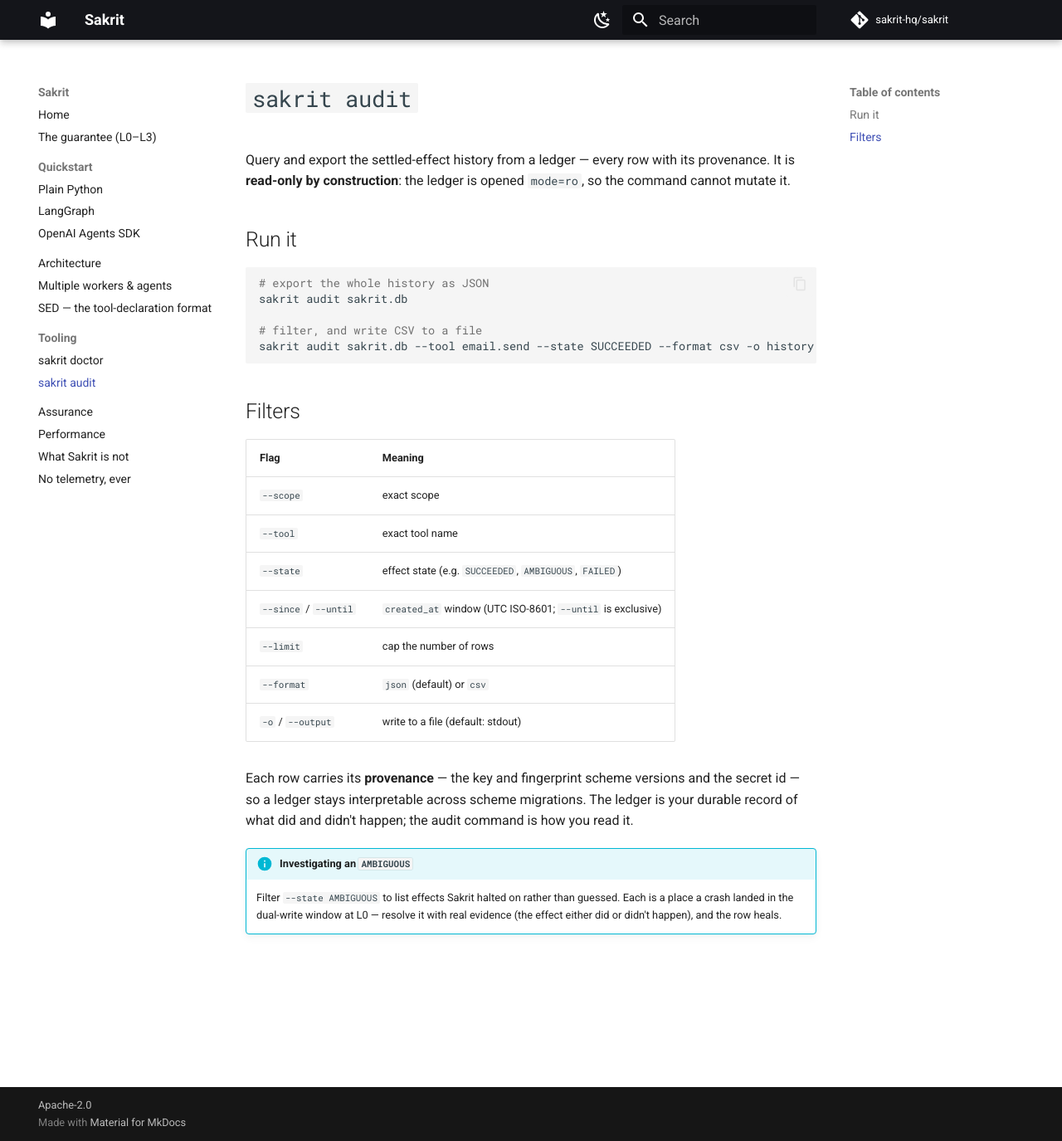
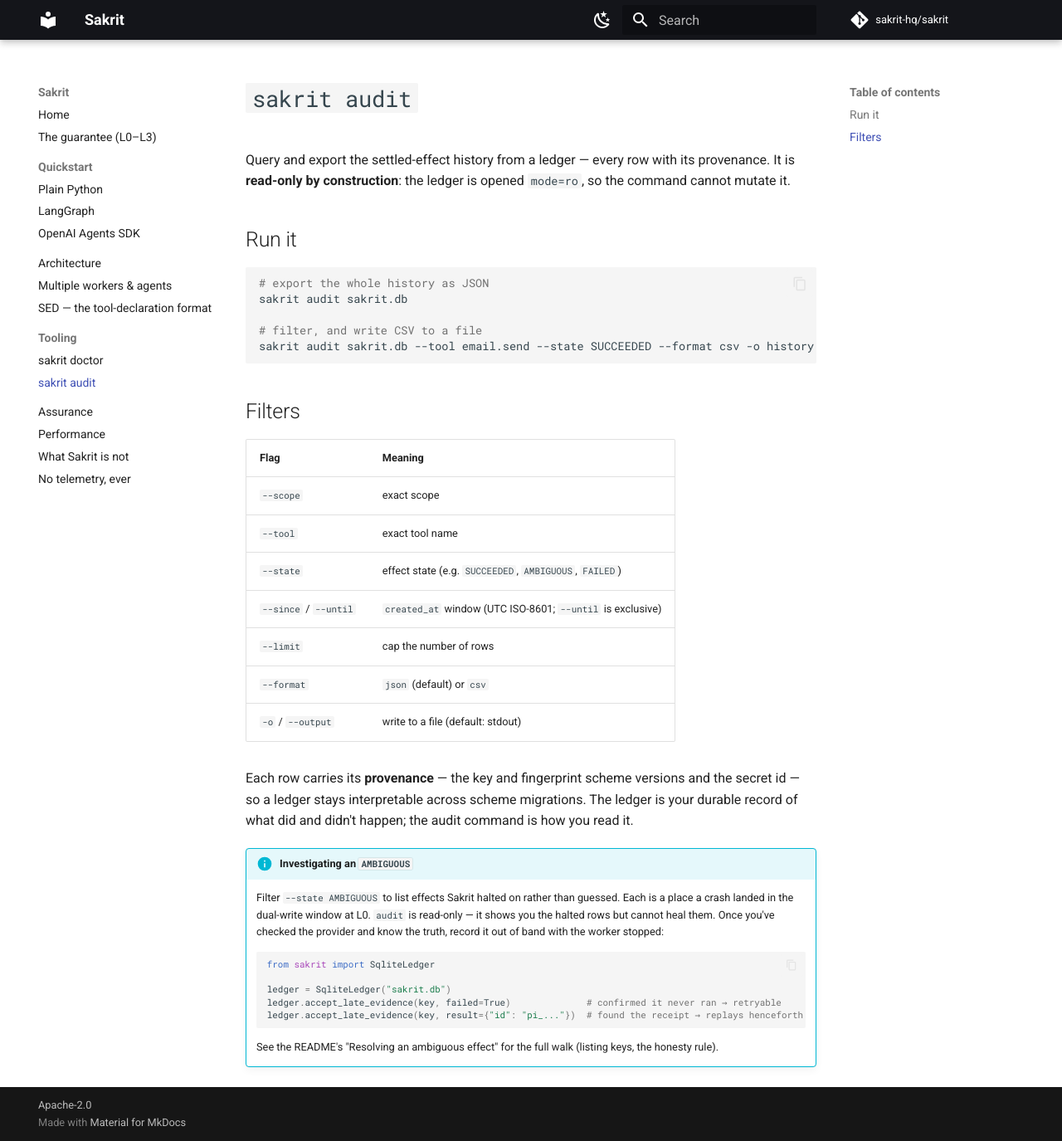
Before and after one commit to sakrit-hq/sakrit, an MkDocs documentation site: the page built from docs-site/audit.md, in a window 1280 px wide and 1375 px high. Shown: the whole window at 83% size. Built offline with MkDocs 1.6.1 and Material for MkDocs 9.7.7, drawn with Linux system fonts in a browser that asks for light colours; comment, search, counter and statistics services are not loaded.

Commit message:
docs(g11): show how to resolve an AMBIGUOUS effect; fix the README snippet trap
Fable G-round MAJOR (preview DX): a first-timer's natural fail-and-rerun loop
dead-ends in an AMBIGUOUS row whose every message says "resolve it" while nothing
on the on-ramp shows how — no sk.resolve, no CLI verb, the real mechanism
(accept_late_evidence) documented only as protocol internals. Only discoverable
exit was deleting the ledger: the exact reflex the product exists to eliminate.

- README: add "Resolving an ambiguous effect" — list halted keys via
  keys_in(EffectState.AMBIGUOUS), heal with accept_late_evidence(failed=True|result=…),
  with the honesty rule and the worker-stopped (single-writer flock) caveat.
  Roundtrip probe-confirmed: AMBIGUOUS → FAILED (failed=True), → SUCCEEDED (result=).
- README: fix the plain-Python snippet trap — self-contained imports and a runnable
  provider stand-in instead of bare `stripe` (probe: fires once, replays on repeat).
- errors.py: AmbiguousOutcome docstring pointed at a phantom `sk.resolve` that does
  not exist; redirect to SqliteLedger.accept_late_evidence + the README section.
- docs-site/audit.md: the AMBIGUOUS callout promised "resolve it … and the row heals"
  without ever showing the call; show it, and note audit is read-only.

Docs + one docstring only; no frozen surface touched. Suite green (407 passed; the
lone failure was test_bench's hardware-timing microbenchmark, confirmed flaky on rerun).

Co-Authored-By: Claude Opus 4.8 <noreply@anthropic.com>

````diff
--- a/docs-site/audit.md
+++ b/docs-site/audit.md
@@ -31,5 +31,16 @@ didn't happen; the audit command is how you read it.
 
 !!! info "Investigating an `AMBIGUOUS`"
     Filter `--state AMBIGUOUS` to list effects Sakrit halted on rather than guessed. Each is a place a
-    crash landed in the dual-write window at L0 — resolve it with real evidence (the effect either did
-    or didn't happen), and the row heals.
+    crash landed in the dual-write window at L0. `audit` is read-only — it shows you the halted rows but
+    cannot heal them. Once you've checked the provider and know the truth, record it out of band with
+    the worker stopped:
+
+    ```python
+    from sakrit import SqliteLedger
+
+    ledger = SqliteLedger("sakrit.db")
+    ledger.accept_late_evidence(key, failed=True)              # confirmed it never ran → retryable
+    ledger.accept_late_evidence(key, result={"id": "pi_..."})  # found the receipt → replays henceforth
+    ```
+
+    See the README's "Resolving an ambiguous effect" for the full walk (listing keys, the honesty rule).
````
Also changed, not shown: README.md (+37 -3 lines), 1 other file.
